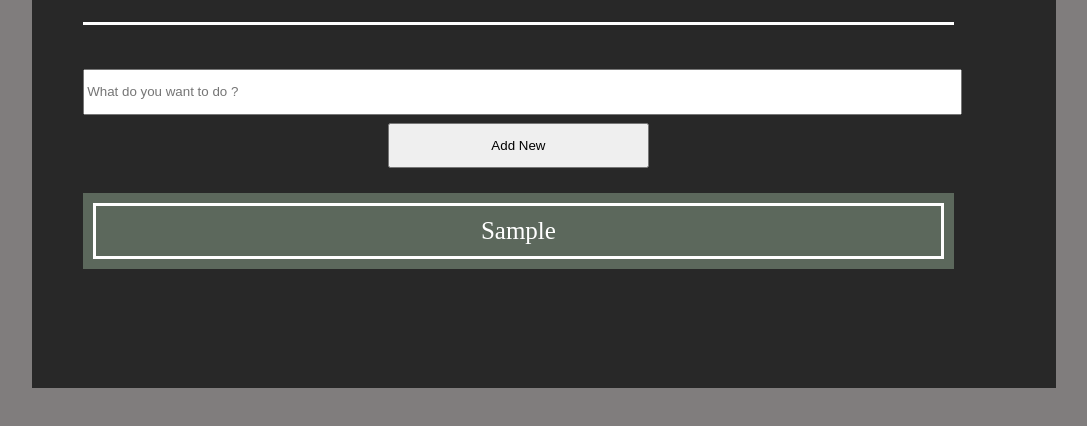
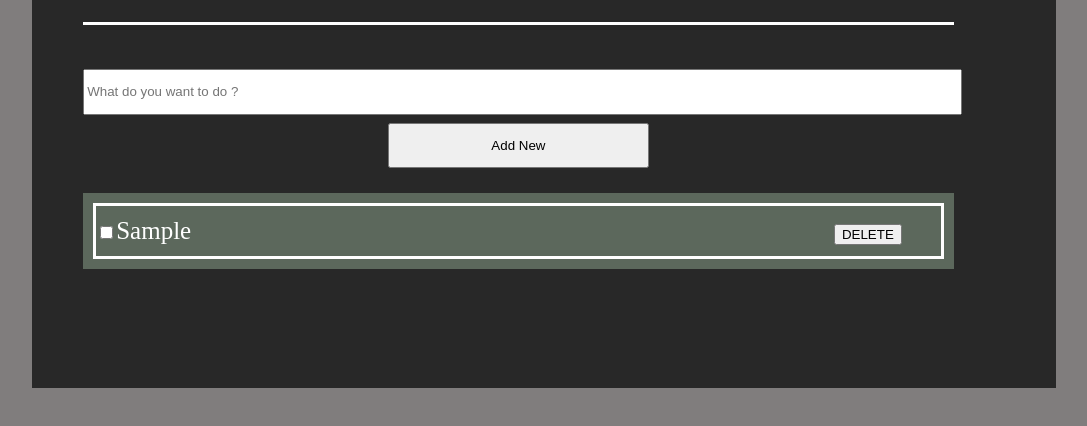
Before and after one commit to niirmaaltwaatii/ToDoJS, a plain HTML site: page index.html in a window 1280 px wide. Both pictures are taken after typing "Sample" into the empty fields and a click on the button "Add New". Shown: the part 238-664 px from the top of the page, without its empty margins (96-1183 px from the left). Drawn offline with Linux system fonts and the light colour scheme.

Commit message:
some changes added

```diff
--- a/index.html
+++ b/index.html
@@ -20,9 +20,9 @@
         <span>Active : 0</span>
       </div>
       <div id="middle">
-        <input type="text" id="text" placeholder="What do you want to do ?" />
+        <input type="text" id="text" placeholder="What do you want to do ?" autofocus />
         <br />
-        <button type="submit" id="add" onclick="add();">Add New</button>
+        <button id="add" onclick="add();" autofocus="autofocus">Add New</button>
       </div>
       <div>
         <ul id="list"></ul>
--- a/script.js
+++ b/script.js
@@ -2,15 +2,46 @@
 JavaScript for ToDoJS
 Source-Code : https://www.github.com/niirmaaltwaatii/ToDoJS.git
 */
-function add() {
+var id = 0;
+
+var arr = [
+
+];
+
+function add(){
+  add0(id);
+}
+
+function add0(id) {
+  id += 1;
+  this.id = id;
+  console.log(id);
+  console.log(this.id);
   var text = document.getElementById("text");
   var list = document.getElementById("list");
 
   var li = document.createElement("li");
+  li.id=this.id;
+
+  var span = document.createElement("span");
   var txt = document.createTextNode(text.value);
+  span.appendChild(txt);
 
-  li.appendChild(txt);
+  var chk =document.createElement("input");
+  chk.type="checkbox";
+
+  var btn = document.createElement("button");
+  btn.className="del";
+  btn.innerHTML="DELETE";
+  // btn.onclick=document.getElementById(this.id).visibility="hidden";
+
+  li.appendChild(chk);
+  li.appendChild(span);
+  li.appendChild(btn);
   list.appendChild(li);
+
+  // arr.push(li);
+  // list.appendChild(arr.map());
 
   list.style.visibility = "visible";
   text.value = "";
--- a/style.css
+++ b/style.css
@@ -41,7 +41,12 @@ body {
   line-height: 2;
 }
 #list > li {
+    text-align: left;
     border: 3px solid white;
     font-size: 25px;
     text-transform: capitalize;
 }
+li > span {
+  width: 85%;
+  display: inline-block;
+}
```
